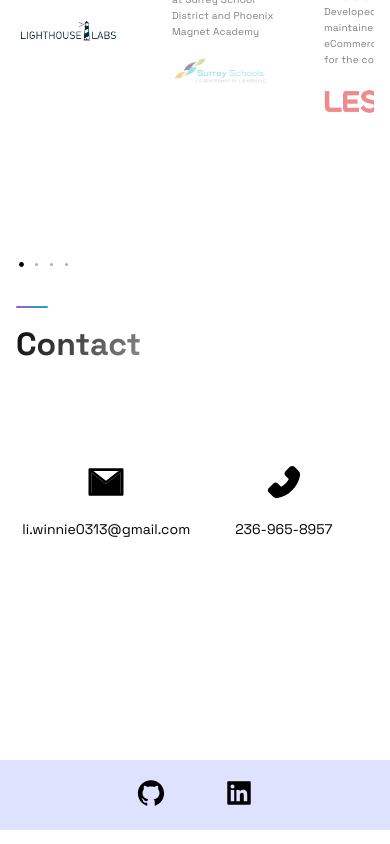
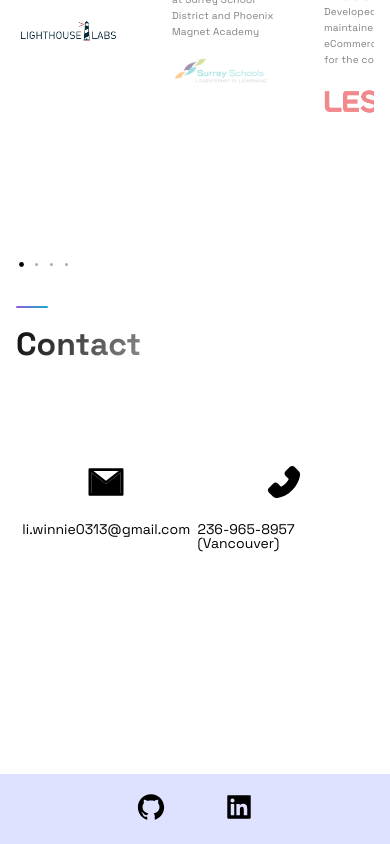
Before and after one commit to Winnie0313/portfolio, a Next.js app: page / in a window 390 px wide. Shown: the part 2965-3809 px from the top of the page. Built offline with nearby package versions, Linux system fonts and the light colour scheme.

Commit message:
add location to phone number

```diff
--- a/src/components/Contact/Contact.js
+++ b/src/components/Contact/Contact.js
@@ -16,7 +16,7 @@ const Contact = () => (
       </LinkColumn>
       <LinkColumn>
         <AiFillPhone size="4rem" />
-        <LinkItem href='tel:236-965-8957'>236-965-8957</LinkItem>
+        <LinkItem href='tel:236-965-8957'>236-965-8957 (Vancouver)</LinkItem>
       </LinkColumn>
     </LinkList>
   </Section>
```
